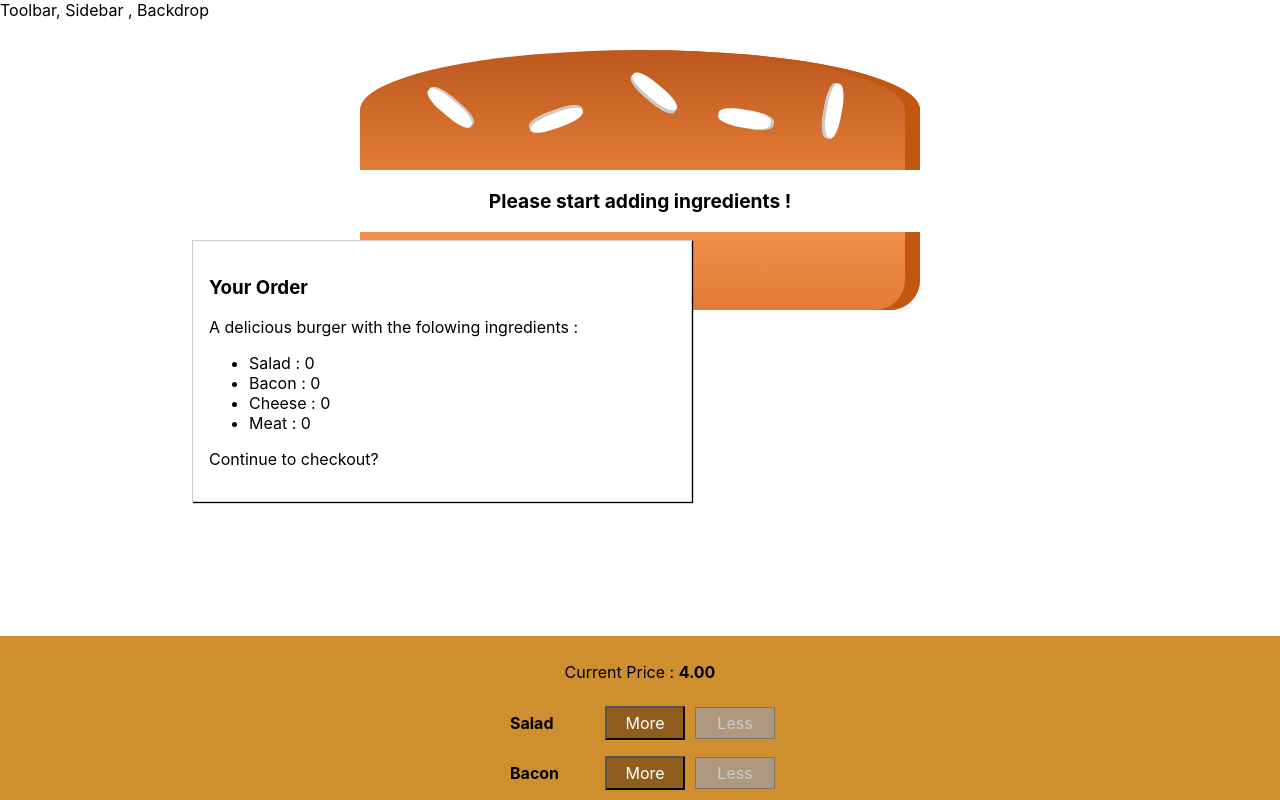
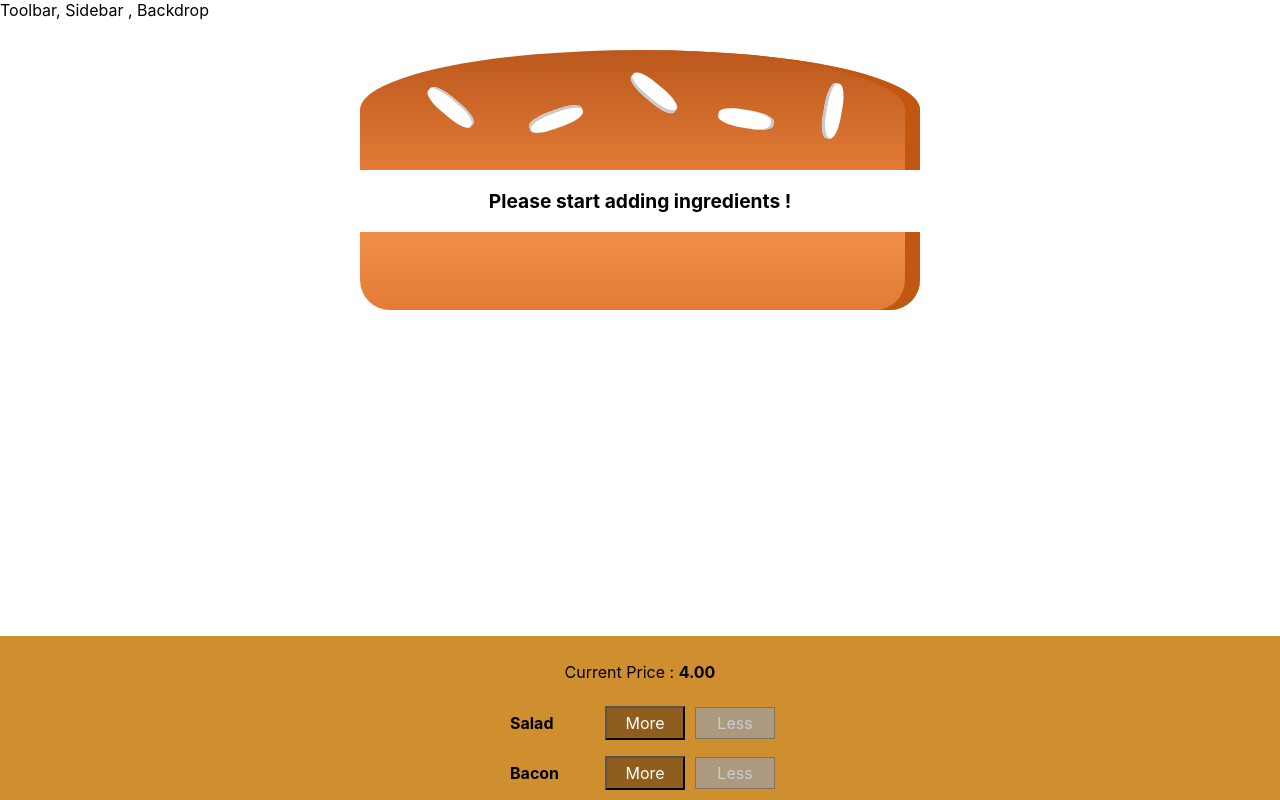
Before and after one commit to mohitsidhu157/burger-builder-app, a React (Create React App) app: page / in a window 1280 px wide. Shown: the top 800 px of the page. Built offline with nearby package versions, Linux system fonts and the light colour scheme.

Commit message:
Showing or hiding modal according to order now button clicked or not

```diff
--- a/src/components/Burger/BuildControls/BuildControls.js
+++ b/src/components/Burger/BuildControls/BuildControls.js
@@ -25,7 +25,10 @@
                 })
 
             }
-            <button className={classes.OrderButton} disabled={!props.purchasable}>ORDER NOW</button>
+            <button
+                className={classes.OrderButton}
+                disabled={!props.purchasable}
+                onClick={props.purchaseHandler}>ORDER NOW</button>
     </div>;
 }
 export default buildControls;
--- a/src/components/UI/Modal/Modal.js
+++ b/src/components/UI/Modal/Modal.js
@@ -1,7 +1,13 @@
 import React from "react";
 import classes from "./Modal.module.css";
 const modal = (props) => {
-    return <div className={classes.Modal}>
+    return <div
+        className={classes.Modal}
+        style={{
+            transform : props.show ? "translateY(0)": "translateY(-100vh)",
+            opacity : props.show ? '1' : '0'
+        }}
+    >
         {props.children}
     </div>
 }
--- a/src/components/UI/Modal/Modal.module.css
+++ b/src/components/UI/Modal/Modal.module.css
@@ -6,7 +6,7 @@
     border : 1px solid #ccc;
     box-shadow : 1px 1px 1px black;
     padding  : 16px;
-    left : 15%;
+    left : 35%;
     top : 30%;
     box-sizing: border-box;
     transition: all 0.3s ease-out;
--- a/src/containers/BurgerBuilder/BurgerBuilder.js
+++ b/src/containers/BurgerBuilder/BurgerBuilder.js
@@ -19,7 +19,8 @@
             meat : 0
         },
         totalPrice : 4,
-        purchasable : false
+        purchasable : false,
+        purchasing : false
     }
     addIngredientHandler= (type) => {
         const current = this.state.ingredients[type];
@@ -60,6 +61,9 @@
         this.setState({ingredients : updatedIngredient, totalPrice : updatedPrice,purchasable : sum>0});
         // this.updatePurchasableState();
     }
+    purchaseHandler = () =>{
+        this.setState({purchasing : true});
+    }
     render(){
         const disabledInfo = {...this.state.ingredients};
         for(let key in disabledInfo){
@@ -67,7 +71,7 @@
         }
         return (
             <Aux>
-                <Modal>
+                <Modal show={this.state.purchasing}>
                     <OrderSummary ingredients={this.state.ingredients}/>
                 </Modal>
                 <Burger ingredients={this.state.ingredients}/>
@@ -77,6 +81,7 @@
                     ingredientRemoved = {this.removeIngredientHandler}
                     disabled={disabledInfo}
                     purchasable = {this.state.purchasable}
+                    purchaseHandler = {this.purchaseHandler}
                 />
             </Aux>
         );
```
